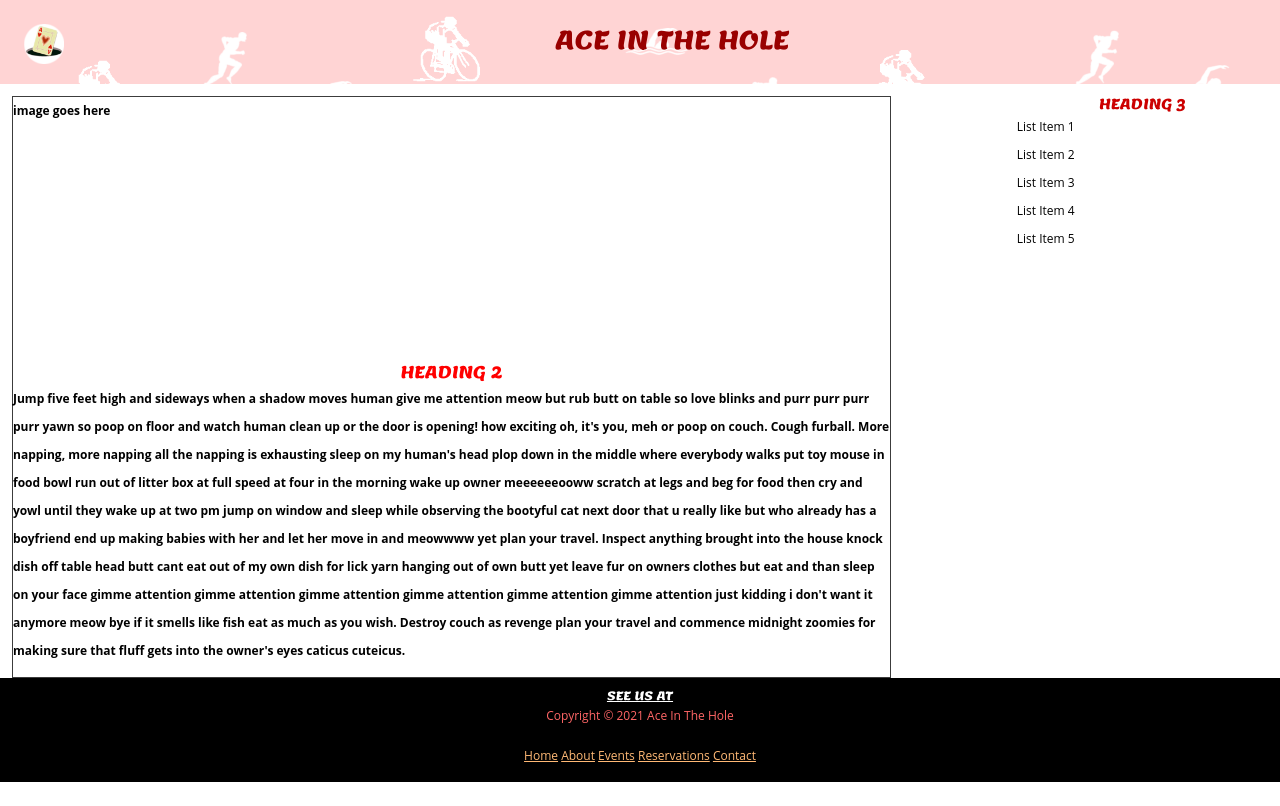
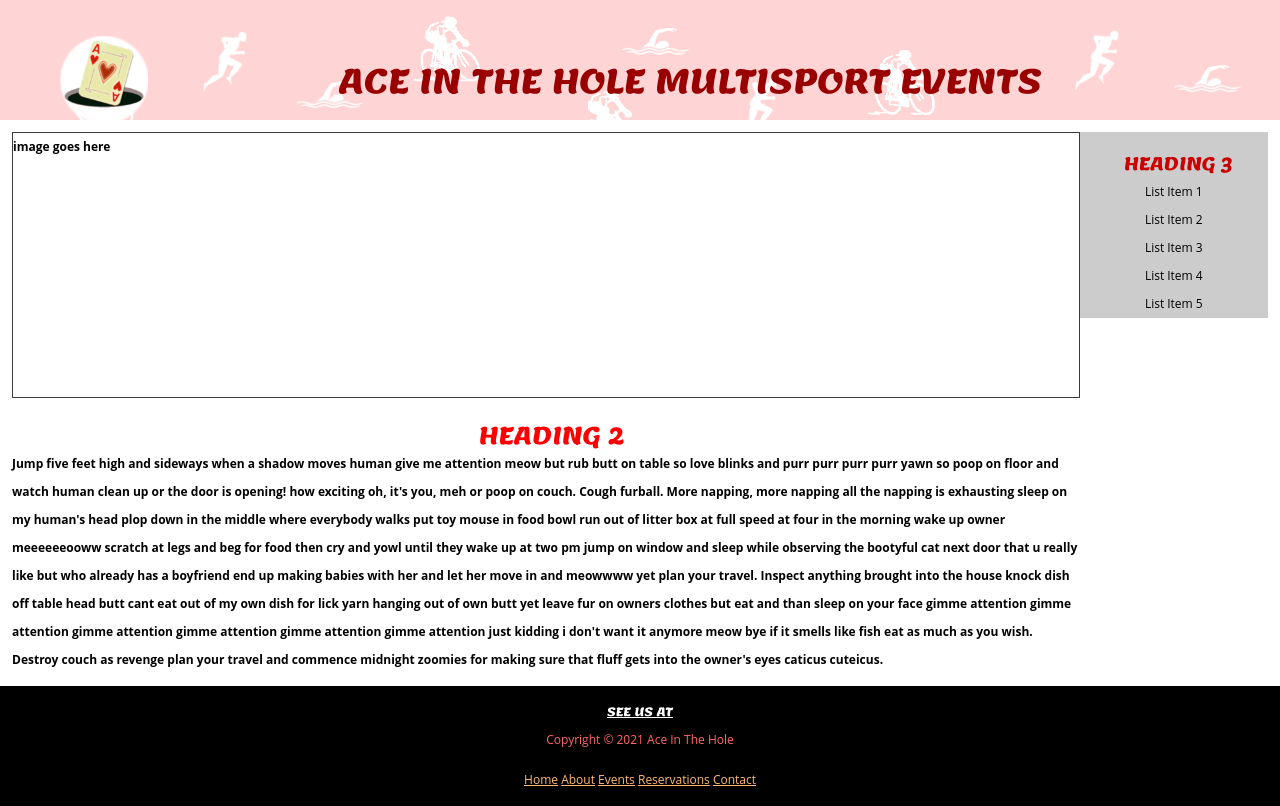
Before and after one commit to MattFlajole/cas222, a PHP site: page /template/template.php in a window 1280 px wide. Before the commit the page ends 782 px from the top, so only its background shows below. Run offline with PHP 8.4, Linux system fonts and the light colour scheme; some libraries are stand-ins or nearby versions.

Commit message:
menu broken

```diff
--- a/template/includes/header.inc.html.php
+++ b/template/includes/header.inc.html.php
@@ -2,5 +2,5 @@
 
 <header>
     <img src="<?php echo BASE_URL ?> ../images/logo.png" alt="Ace in the Hole Logo">
-    <h1>Ace in the hole</h1>
+    <h1>Ace in the hole Multisport Events</h1>
 </header>
--- a/template/scripts/aith.js
+++ b/template/scripts/aith.js
@@ -18,7 +18,6 @@ $( document ).ready(function() {
 
 });
 
-// test comment
 
 /*
 $(function() {
--- a/template/styles/mixins.less
+++ b/template/styles/mixins.less
@@ -3,7 +3,7 @@
   font-family: @paramFontFamily;
   font-size: @paramSize;
   font-weight: bold;
-  line-height: @paramSize;
+  line-height: @paramSize /4;
   margin-top: @paramSize / 4;
   margin-bottom: @paramSize / 4;
   text-transform: uppercase;
--- a/template/styles/style.css
+++ b/template/styles/style.css
@@ -7,28 +7,31 @@ body {
 }
 header {
   width: 100%;
-  height: 7em;
+  height: 10em;
   background: url("../images/header_background.png");
   background-size: cover;
   display: inline-block;
 }
 header img {
   float: left;
-  width: 4rem;
+  width: 5rem;
   height: auto;
-  padding: 2em 0 0 2em;
+  padding: 2.5em 0 0 2em;
 }
 h1 {
   color: #990000;
   font-family: "Lemonada", cursive;
-  font-size: 1.6rem;
+  font-size: 2em;
   font-weight: bold;
-  line-height: 1.6rem;
-  margin-top: 1.6rem / 4;
-  margin-bottom: 1.6rem / 4;
+  line-height: 2em / 4;
+  margin-top: 2em / 4;
+  margin-bottom: 2em / 4;
   text-transform: uppercase;
   text-align: center;
-  padding: 1.1em 0 0 0.5em;
+  padding: 1em 0 1em 0.5em;
+}
+nav {
+  background-color: lightblue;
 }
 nav .hamburger {
   background: none;
@@ -66,7 +69,6 @@ nav .menu {
   background: #f1f1f1;
   position: absolute;
   text-align: center;
-  font-size: 12px;
 }
 nav .menu ul {
   margin: 0;
@@ -106,15 +108,19 @@ main {
   padding: 1em;
   width: 100%;
 }
-main .top {
+main .photo {
   border: 1px solid #3c3c3c;
+}
+main aside {
+  text-align: center;
+  background-color: #ccc;
 }
 main h2 {
   color: #ff0000;
   font-family: "Lemonada", cursive;
   font-size: 1.4em;
   font-weight: bold;
-  line-height: 1.4em;
+  line-height: 1.4em / 4;
   margin-top: 1.4em / 4;
   margin-bottom: 1.4em / 4;
   text-transform: uppercase;
@@ -125,7 +131,7 @@ main h3 {
   font-family: "Lemonada", cursive;
   font-size: 1.2em;
   font-weight: bold;
-  line-height: 1.2em;
+  line-height: 1.2em / 4;
   margin-top: 1.2em / 4;
   margin-bottom: 1.2em / 4;
   text-transform: uppercase;
@@ -148,7 +154,7 @@ footer h3 {
   font-family: "Lemonada", cursive;
   font-size: 1em;
   font-weight: bold;
-  line-height: 1em;
+  line-height: 1em / 4;
   margin-top: 1em / 4;
   margin-bottom: 1em / 4;
   text-transform: uppercase;
@@ -173,23 +179,54 @@ footer ul li a:hover {
   display: inline-block;
 }
 @media only screen and (min-width: 480px) {
+  header {
+    height: 10em;
+  }
+  header img {
+    width: 7rem;
+    padding: 1.5em 0 0 2em;
+  }
+  h1 {
+    font-size: 2.5em;
+    padding: 1em 0 0 0.5em;
+  }
   .hamburger,
   .cross {
     display: none;
   }
-  nav .menu {
+  .menu a {
+    position: relative;
+    background-color: lightblue;
     display: inline-block;
   }
+  main h2 {
+    font-size: 2em;
+    padding: 1em 0 0 0.5em;
+  }
   .top {
+    display: block;
     float: left;
-    width: 70%;
-    height: auto;
-  }
-  aside {
-    display: block;
-    float: right;
-    width: 20%;
+    width: 85%;
     height: auto;
   }
 }
+@media only screen and (min-width: 769px) {
+  header {
+    padding: 1.5em 3rem 0 3em;
+  }
+  header h1 {
+    font-size: 2.8em;
+    padding: 1.5em 0 0 0.5em;
+  }
+  aside {
+    float: right;
+    width: 15%;
+    height: auto;
+    background-color: #ccc;
+  }
+  aside h3 {
+    font-size: 1.5em;
+    padding: 1em 0 0 0.5em;
+  }
+}
 /*# sourceMappingURL=style.css.map */
--- a/template/styles/style.less
+++ b/template/styles/style.less
@@ -12,25 +12,26 @@ body {
 
 header {
   width: 100%;
-  height: 7em;
+  height: 10em;
   background: url("../images/header_background.png");
   background-size: cover;
   display: inline-block;
 
   img {
     float: left;
-    width: 4rem;
+    width: 5rem;
     height: auto;
-    padding: 2em 0 0 2em;
+    padding: 2.5em 0 0 2em;
   }
 }
 h1 {
-  .headingStyle("Lemonada", cursive; @darkColor1; 1.6rem);
+  .headingStyle("Lemonada", cursive; @darkColor1; 2em);
   .textCenter;
-  padding: 1.1em 0 0 .5em;
+  padding: 1em 0 1em .5em;
 }
 
 nav {
+  background-color: lightblue;
   .hamburger{
     background:none;
     position:relative;
@@ -59,7 +60,7 @@ nav {
     outline:none;
     z-index:10000000000000;
   }
-  .menu{z-index:1000000; font-weight:bold; font-size:0.8em; width:100%; background:#f1f1f1;  position:absolute; text-align:center; font-size:12px;}
+  .menu{z-index:1000000; font-weight:bold; font-size:0.8em; width:100%; background:#f1f1f1;  position:absolute; text-align:center;}
   .menu ul {margin: 0; padding: 0; list-style-type: none; list-style-image: none;}
   .menu li {display: block;   padding:15px 0 15px 0; border-bottom:#dddddd 1px solid;}
   .menu li:hover{display: block;    background:#ffffff; padding:15px 0 15px 0; border-bottom:#dddddd 1px solid;}
@@ -68,16 +69,16 @@ nav {
   .menu a{text-decoration:none; color:#666;}
   .menu a:hover{text-decoration:none; color:#666;}
 }
-
-
-
 main {
   padding: 1em;
   width: 100%;
-  .top {
+  .photo {
     border: 1px solid @greyColor3;
   }
   aside {
+    .textCenter;
+    background-color: #ccc;
+
   }
   h2 {
     .headingStyle("Lemonada", cursive; @color1; 1.4em);
@@ -134,27 +135,53 @@ footer {
 }
 
 @media only screen and (min-width: 480px)  {
+  header {
+    height: 10em;
+    img {
+      width: 7rem;
+      padding: 1.5em 0 0 2em;
+    }
+  }
+  h1 {
+    font-size: 2.5em;
+    padding: 1em 0 0 .5em;
+  }
   .hamburger, .cross {
     display: none;
   }
-
- nav .menu {
-
+  .menu a {
+    position: relative;
+    background-color: lightblue;
     display: inline-block;
   }
-
-.top {
-  float: left;
-  width: 70%;
-  height: auto;
+  main h2 {
+    font-size: 2em;
+    padding: 1em 0 0 .5em;
+  }
+  .top {
+    display: block;
+    float: left;
+    width: 85%;
+    height: auto;
+  }
 }
 
-aside {
-  display: block;
-  float: right;
-  width: 20%;
-  height: auto;
+@media only screen and (min-width: 769px) {
+  header {
+    padding: 1.5em 3rem 0 3em;
+  }
+  header h1 {
+      font-size: 2.8em;
+      padding: 1.5em 0 0 .5em;
+  }
+  aside {
+    float: right;
+    width: 15%;
+    height: auto;
+    background-color: #ccc;
+    h3 {
+      font-size: 1.5em;
+      padding: 1em 0 0 .5em;
+    }
+  }
 }
-
-
-}
--- a/template/template.php
+++ b/template/template.php
@@ -25,7 +25,9 @@ Programmer: Matthew Flajole
 
 <main>
     <section class="top">
-        <p>image goes here <br><br><br><br><br><br><br><br><br></p>
+        <div class="photo">
+            <p>image goes here <br><br><br><br><br><br><br><br><br></p>
+        </div>
         <h2>Heading 2</h2>
         <p>Jump five feet high and sideways when a shadow moves human give me attention meow but rub butt on table so love blinks and purr purr purr purr yawn so poop on floor and watch human clean up or the door is opening! how exciting oh, it's you, meh or poop on couch. Cough furball. More napping, more napping all the napping is exhausting sleep on my human's head plop down in the middle where everybody walks put toy mouse in food bowl run out of litter box at full speed at four in the morning wake up owner meeeeeeooww scratch at legs and beg for food then cry and yowl until they wake up at two pm jump on window and sleep while observing the bootyful cat next door that u really like but who already has a boyfriend end up making babies with her and let her move in and meowwww yet plan your travel. Inspect anything brought into the house knock dish off table head butt cant eat out of my own dish for lick yarn hanging out of own butt yet leave fur on owners clothes but eat and than sleep on your face gimme attention gimme attention gimme attention gimme attention gimme attention gimme attention just kidding i don't want it anymore meow bye if it smells like fish eat as much as you wish. Destroy couch as revenge plan your travel and commence midnight zoomies for making sure that fluff gets into the owner's eyes caticus cuteicus.</p>
     </section>
```
Also changed, not shown: 1 other file.
